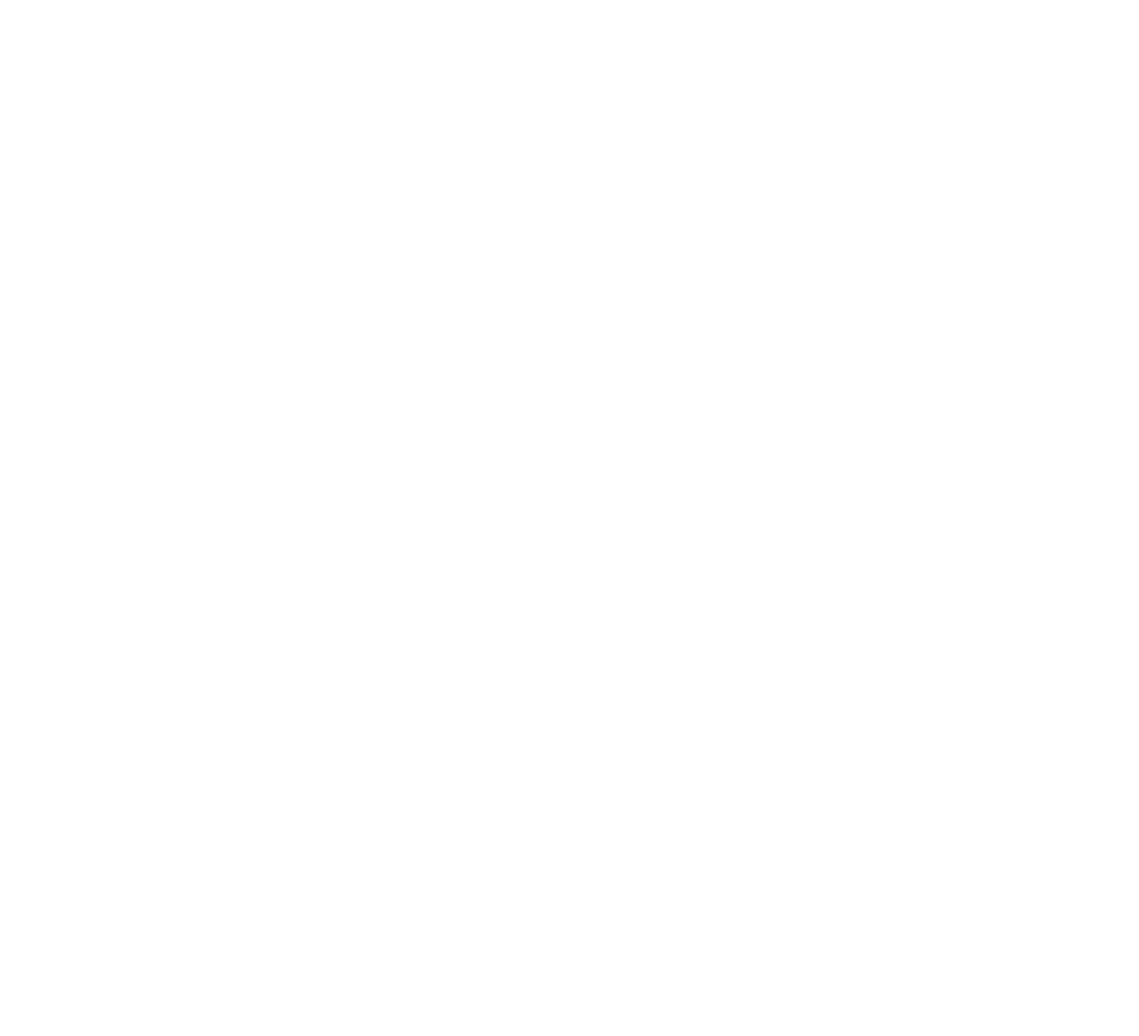
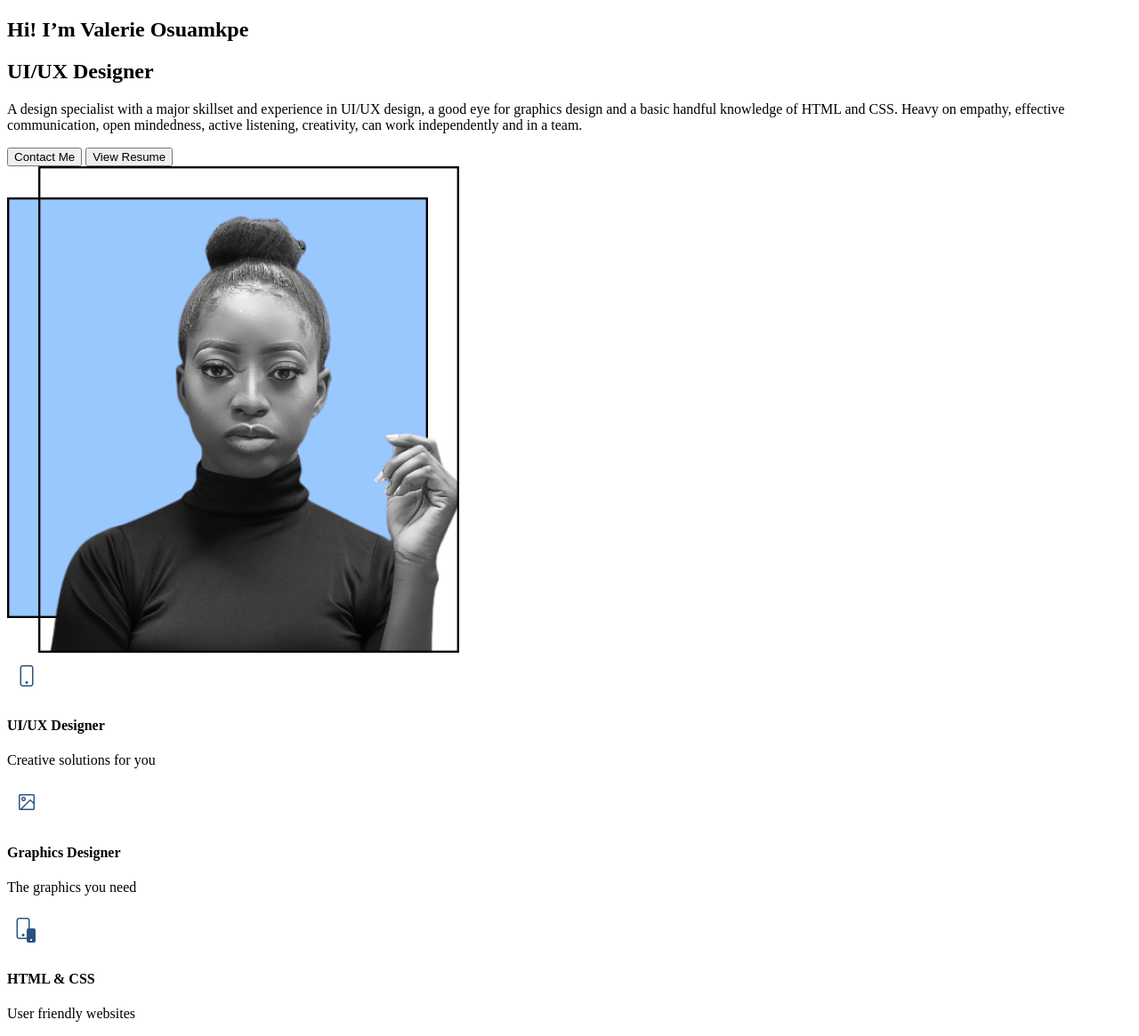
Before and after one commit to ValerieOsuamkpe/123, a plain HTML site: page index.html in a window 1280 px wide. Shown: the whole page at 89% size. Before the commit the page ends 800 px from the top, so only its background shows below. Drawn offline with Linux system fonts and the light colour scheme.

Commit message:
added hero section

```diff
--- a/index.html
+++ b/index.html
@@ -8,5 +8,62 @@
 
 <body>
 
+    <!-- Section 1 starts here.,, Hero Section -->
+    <section class="section1">
+        <div class="left1">
+            <h1>Hi! I’m Valerie Osuamkpe</h1>
+            <h2>UI/UX Designer</h2>
+            <p>A design specialist with a major skillset and experience in UI/UX  design, a good eye for graphics design and a basic handful knowledge of HTML and CSS.
+
+                Heavy on empathy, effective communication, open mindedness, active listening, creativity, can work independently and in a team.</p>
+
+                <div class="CTA">
+                    <a href="https://www.twitter.com/valtasha_"><button>Contact Me</button></a>
+                    <a href=""><button>View Resume</button></a>
+                </div>
+        </div>
+
+        <div class="right1">
+            <img src="./Resources/Hero-image.png" alt="a picture of valerie">
+        </div>
+    </section>
+    <!-- Section 1 ends here... Hero Section -->
+
+    <!-- Section 2 starts here  -->
+    <section class="section2">
+        <!-- one -->
+        <div>
+            <div class="icon">
+                <img src="./Resources/icon-UI.png" alt="icon">
+            </div>
+
+            <div class="text">
+                <h4>UI/UX Designer</h4>
+                <p>Creative solutions for you</p>
+            </div>
+        </div>
+        <!-- two -->
+        <div>
+            <div class="icon">
+                <img src="./Resources/icon-GD.png" alt="icon">
+            </div>
+
+            <div class="text">
+                <h4>Graphics Designer</h4>
+                <p>The graphics you need</p>
+            </div>
+        </div>
+        <!-- three -->
+        <div>
+            <div class="icon">
+                <img src="./Resources/icon-dev.png" alt="icon">
+            </div>
+
+            <div class="text">
+                <h4>HTML & CSS</h4>
+                <p>User friendly websites</p>
+            </div>
+        </div>
+    </section>
 </body>
 </html>
```
Also changed, not shown: Resources/Hero-image.png (added), Resources/icon-GD.png (added), Resources/icon-UI.png (added), Resources/icon-dev.png (added).
